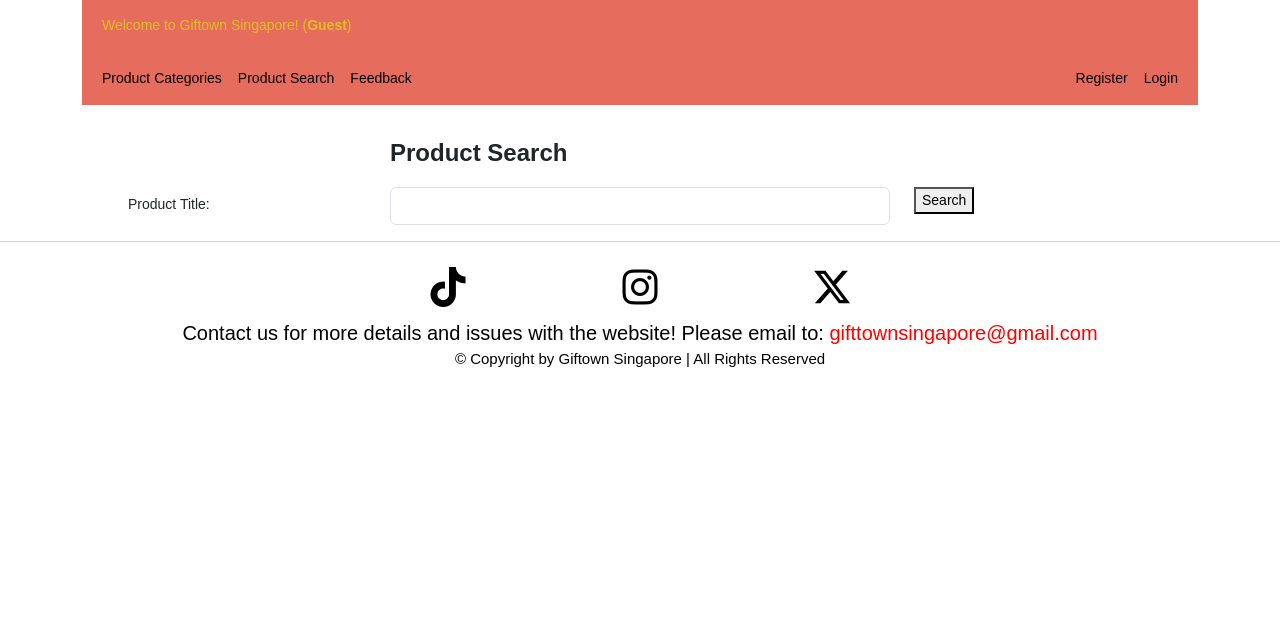
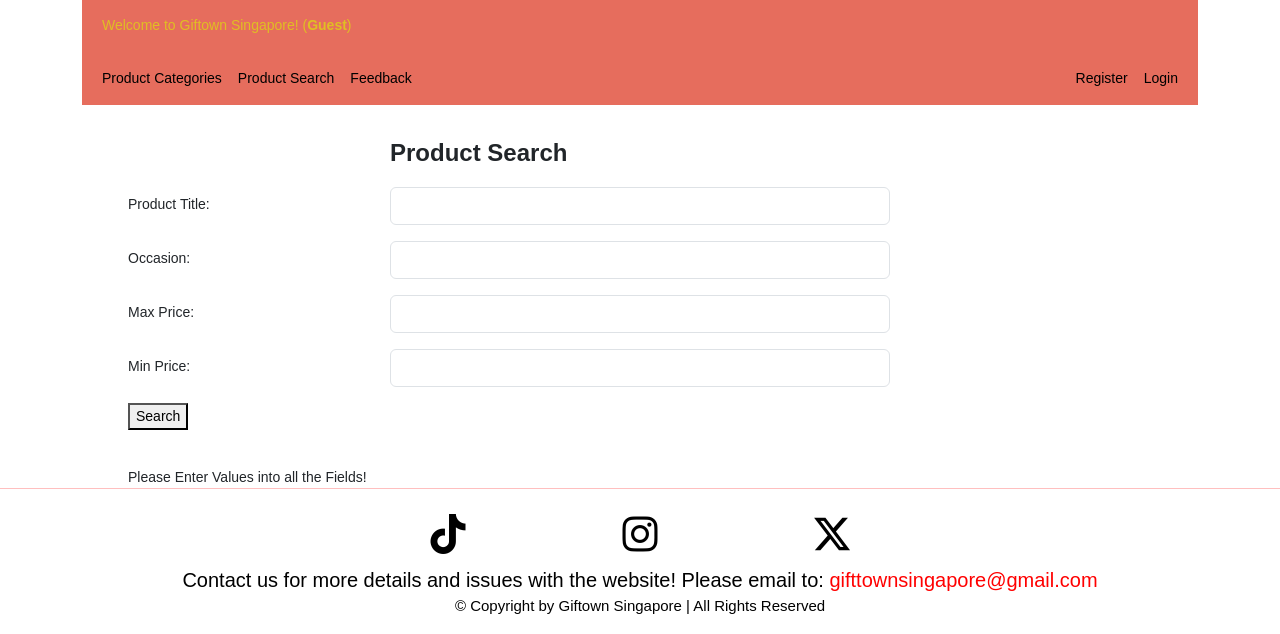
Before and after one commit to MysticZens/ECAD-Assignment, a PHP site: page /ECAD-Assignment/search.php in a window 1280 px wide. Shown: the part 201-835 px from the top of the page. Before the commit the page ends 568 px from the top, so only its background shows below. Run offline with PHP 8.4, Linux system fonts and the light colour scheme; some libraries are stand-ins or nearby versions.

Commit message:
ADDED OCCASION PLUS PRICE RANGE SEARCH

```diff
--- a/search.php
+++ b/search.php
@@ -18,6 +18,32 @@ include("header.php"); // Include the Page Layout header
             <input class="form-control" name="keywords" id="keywords"
                    type="search" />
         </div>
+    </div>
+    <div class="mb-3 row"> <!-- 2nd row -->
+        <label for="keywords1"
+               class="col-sm-3 col-form-label">Occasion:</label>
+        <div class="col-sm-6">
+            <input class="form-control" name="keywords1" id="keywords1"
+                   type="search" />
+        </div>
+    </div>
+    <div class="mb-3 row"> <!-- 2nd row -->
+        <label for="keywords2"
+               class="col-sm-3 col-form-label">Max Price:</label>
+        <div class="col-sm-6">
+            <input class="form-control" name="keywords2" id="keywords2"
+                   type="number" />
+        </div>
+    </div>
+    <div class="mb-3 row"> <!-- 2nd row -->
+        <label for="keywords3"
+               class="col-sm-3 col-form-label">Min Price:</label>
+        <div class="col-sm-6">
+            <input class="form-control" name="keywords3" id="keywords3"
+                   type="number" />
+        </div>
+    </div>
+    <div class="mb-3 row">
         <div class="col-sm-3">
             <button type="submit">Search</button>
         </div>
@@ -28,14 +54,34 @@ include("header.php"); // Include the Page Layout header
 
 include_once("mysql_conn.php");
 // The non-empty search keyword is sent to server
-if (isset($_GET["keywords"]) && trim($_GET['keywords']) != "") {
+if ((isset($_GET["keywords"]) && trim($_GET['keywords']) != "") &
+    (isset($_GET["keywords1"]) && trim($_GET['keywords1']) != "") &
+    (isset($_GET["keywords2"]) && trim($_GET['keywords2']) != "") &
+    (isset($_GET["keywords3"]) && trim($_GET['keywords3']) != "")){
     // To Do (DIY): Retrieve list of product records with "ProductTitle"
     $keywords = '%' . $_GET["keywords"] . '%';
     $result = $_GET["keywords"];
-    echo "Search results for <b>" . $result . "</b>: ";
+    $keywords1 = '%' . $_GET["keywords1"] . '%';
+    $result1 = $_GET["keywords1"];
+    $keywords2 = intval($_GET["keywords2"]);  // Convert to integer
+    $result2 = $_GET["keywords2"];
+    $keywords3 = intval($_GET["keywords3"]);  // Convert to integer
+    $result3 = $_GET["keywords3"];
+    echo "Search results for Title/Description : <b>" . $result . "</b> Occasion :<b>"
+    . $result1 ."</b> Max Price :<b>" . $result2 ."</b> Min Price :<b>" . $result3;
 
-    $qry = "SELECT ProductID, ProductTitle, ProductDesc FROM product WHERE ProductTitle
-    LIKE '%$keywords%' OR ProductDesc LIKE '%$keywords%' ORDER BY ProductTitle";
+    $qry = "SELECT p.ProductID, p.ProductTitle, p.ProductDesc,
+    CASE WHEN p.Offered = 1 THEN p.OfferedPrice ELSE p.Price END AS CurrentPrice,
+    ps.SpecVal, ps.SpecID
+    FROM product p
+    INNER JOIN productspec ps ON p.ProductID = ps.ProductID
+    WHERE (p.ProductTitle LIKE '%$keywords%' OR p.ProductDesc LIKE '%$keywords%')
+    AND ps.SpecID = 1
+    AND (ps.SpecVal LIKE '%$keywords1%' OR p.ProductDesc LIKE '%$keywords1%')
+    AND ((p.Offered = 1 AND p.OfferedPrice <= $keywords2) OR (p.Offered = 0 AND p.Price <= $keywords2))
+    AND ((p.Offered = 1 AND p.OfferedPrice >= $keywords3) OR (p.Offered = 0 AND p.Price >= $keywords3))
+    ORDER BY ProductTitle";
+
 
     $result = mysqli_query($conn, $qry);
 
@@ -53,6 +99,10 @@ if (isset($_GET["keywords"]) && trim($_GET['keywords']) != "") {
     }
 	// To Do (DIY): End of Code
 }
+else {
+    echo "<br />";
+    echo "<span>Please Enter Values into all the Fields!</span>";
+}
 
 echo "</div>"; // End of container
 include("footer.php"); // Include the Page Layout footer
```
